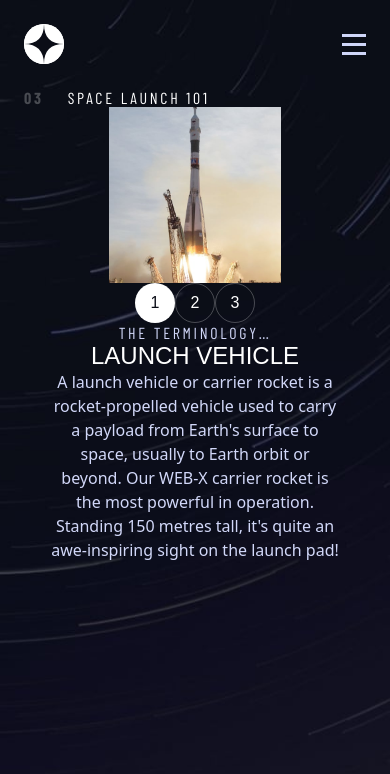
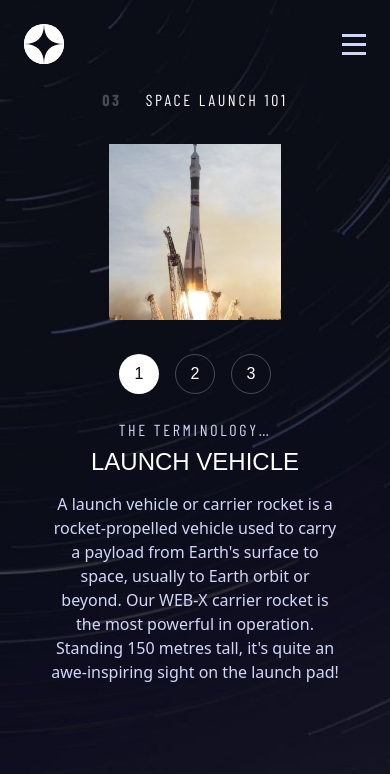
Before and after one commit to aleksandr-efimenko/space-tourism, a Next.js app: page /technology in a window 390 px wide. Shown: the top 774 px of the page. Built offline with nearby package versions, Linux system fonts and the light colour scheme; a web font is replaced by a local one.

Commit message:
add mobile styles to technology page

```diff
--- a/src/components/NumberedSlider.tsx
+++ b/src/components/NumberedSlider.tsx
@@ -5,8 +5,8 @@ export function NumberedSlider({ itemsNumber, currentIndex, setIndex }: Numbered
   const items = Array.from(Array(itemsNumber).keys())
   return (
     <div
-      className='flex  md:flex-row md:gap-4
-                        lg:flex-col lg:gap-8'
+      className='flex md:flex-row gap-4
+                      lg:flex-col lg:gap-8'
     >
       {items.map((index) => (
         <Link
@@ -18,7 +18,7 @@ export function NumberedSlider({ itemsNumber, currentIndex, setIndex }: Numbered
           w-10 h-10
           md:w-[3.75rem] md:h-[3.75rem]
           lg:w-20 lg:h-20
-          ${index === currentIndex ? ' bg-white text-darkspace ' : ''}`}
+          ${index === currentIndex ? 'bg-white text-darkspace' : ''}`}
         >
           {index + 1}
         </Link>
--- a/src/components/PageTitle.tsx
+++ b/src/components/PageTitle.tsx
@@ -5,8 +5,11 @@ export type PageTitleProps = {
 
 export default function PageTitle({ number, title }: PageTitleProps) {
   return (
-    <div className='row-start-1 row-end-2 lg:col-start-2 lg:col-end-10 lg:row-start-auto'>
-      <h1 className='text-left px-6 flex gap-6 md:pl-9 lg:pl-0'>
+    <div className='row-start-1 row-end-2 lg:col-start-2 lg:col-end-10 lg:row-start-auto '>
+      <h1
+        className='inline-flex md:flex gap-6 px-6
+      text-left md:pl-9 lg:pl-0'
+      >
         <span className='heading5 font-bold opacity-25'>{number}</span>
         <p className='heading5 '>{title}</p>
       </h1>
--- a/src/components/Technology/TechnologyImageSlider.tsx
+++ b/src/components/Technology/TechnologyImageSlider.tsx
@@ -11,15 +11,11 @@ export type TechnologyImageSliderProps = {
 export default function TechnologyImageSlider({ images, imageType, className }: TechnologyImageSliderProps) {
   const image = imageType === 'portrait' ? images.portrait : images.landscape
   const objectFit = imageType === 'portrait' ? 'contain' : 'cover'
+  const initial = imageType === 'portrait' ? { x: '-5rem', opacity: 0 } : { y: '-5rem', opacity: 0 }
+  const animate = imageType === 'portrait' ? { x: 0, opacity: 1 } : { y: 0, opacity: 1 }
   return (
     <>
-      <motion.div
-        key={image}
-        initial={{ x: '-5rem', opacity: 0 }}
-        animate={{ x: 0, opacity: 1 }}
-        transition={{ duration: 0.5 }}
-        className={className}
-      >
+      <motion.div key={image} initial={initial} animate={animate} transition={{ duration: 0.5 }} className={className}>
         <Image alt='space explorer' src={image} fill style={{ objectFit: objectFit, objectPosition: 'center' }} />
       </motion.div>
     </>
--- a/src/components/Technology/TechnologyInfo.tsx
+++ b/src/components/Technology/TechnologyInfo.tsx
@@ -15,7 +15,7 @@ export default function TechnologyInfo({
         initial={{ opacity: 0 }}
         animate={{ opacity: 1 }}
         transition={{ delay: 0.2 }}
-        className='nav-text text-paleblue lg:mb-3 md:mb-4'
+        className='nav-text text-paleblue mb-[0.5625rem] lg:mb-3 md:mb-4'
       >
         THE TERMINOLOGY…
       </motion.p>
@@ -24,7 +24,7 @@ export default function TechnologyInfo({
         initial={{ opacity: 0 }}
         animate={{ opacity: 1 }}
         transition={{ delay: 0.4 }}
-        className='heading3 md:mb-4'
+        className='heading3 mb-4'
       >
         {technology[technologyIndex].name}
       </motion.h2>
--- a/src/pages/technology.tsx
+++ b/src/pages/technology.tsx
@@ -26,7 +26,7 @@ export default function Technology() {
           className='row-start-3 row-end-4 flex h-5/6
                   lg:row-auto lg:col-start-2 lg:col-end-9'
         >
-          <div className='flex lg:gap-16 md:gap-[2.75rem] items-center flex-col lg:flex-row '>
+          <div className='flex gap-[1.625rem] md:gap-[2.75rem] lg:gap-16  items-center flex-col lg:flex-row '>
             <NumberedSlider
               itemsNumber={technology.length}
               currentIndex={technologyIndex}
@@ -39,12 +39,11 @@ export default function Technology() {
         </div>
 
         <TechnologyImageSlider
-          className='relative w-full
-           md:mt-[3.75rem] md:mb-14
-          row-start-2 row-end-3
-          h-44 md:h-80 lg:h-full
-          lg:my-0 lg:row-auto
-          lg:col-start-9 lg:col-end-13'
+          className='relative w-full h-44
+                      row-start-2 row-end-3 mt-8 mb-[2.125rem]
+                      md:mt-[3.75rem] md:mb-14 md:h-80
+                      lg:row-start-1 lg:row-end-4 lg:h-full lg:my-0
+                      lg:col-start-9 lg:col-end-13'
           images={technology[technologyIndex].images}
           imageType={isMobile ? 'landscape' : 'portrait'}
         />
```
Also changed, not shown: public/assets/technology/image-launch-vehicle-landscape.jpg.
